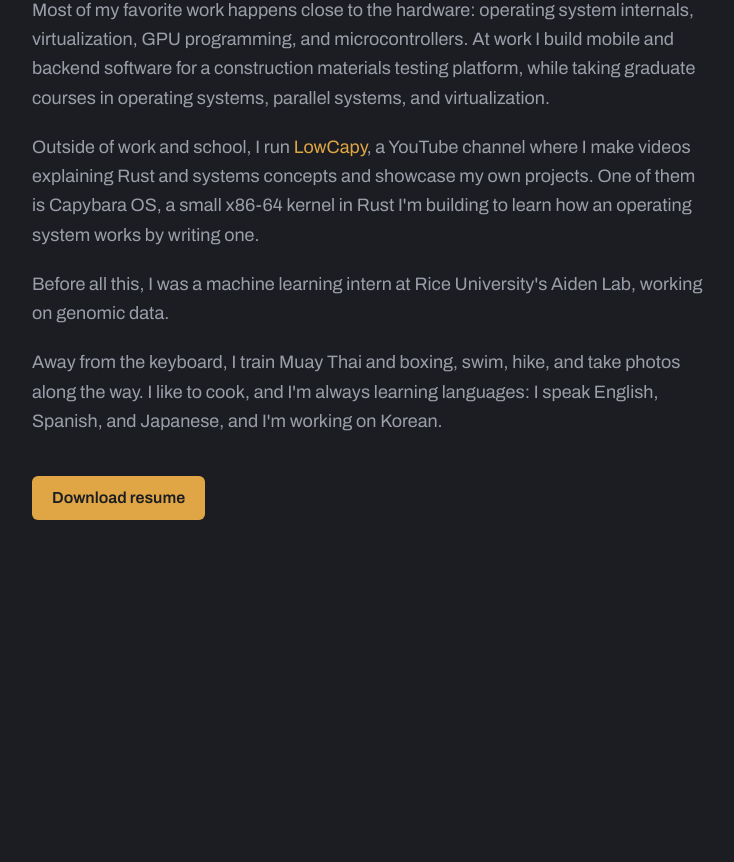
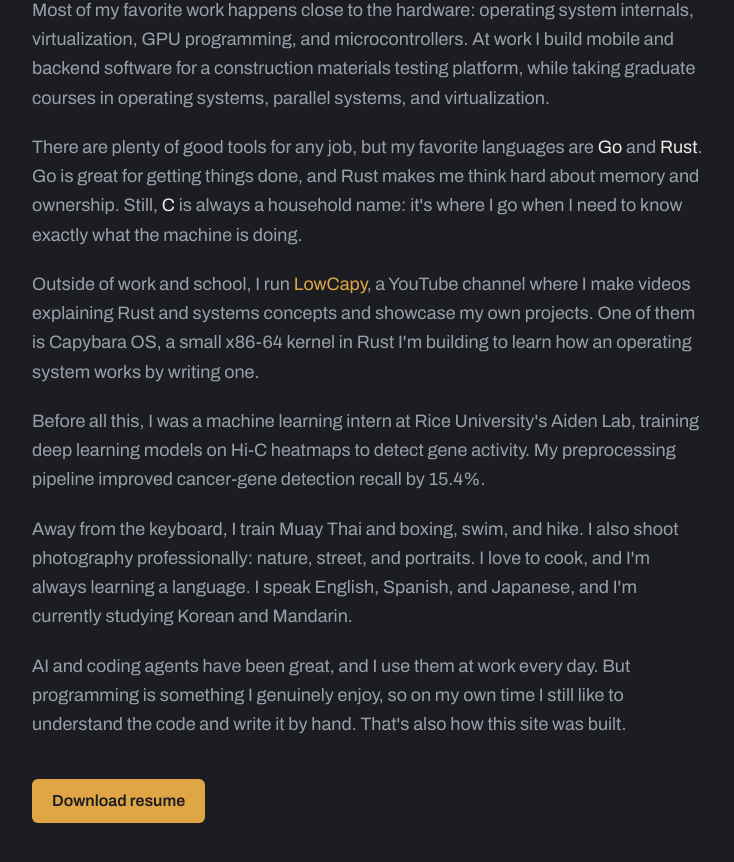
Before and after one commit to Daniel-Aguila/portfolio, a Next.js app: page /about in a window 1280 px wide. Shown: the part 316-1178 px from the top of the page, without its empty margins (120-854 px from the left). Before the commit the page ends 932 px from the top, so only its background shows below. Built offline with nearby package versions, Linux system fonts and the light colour scheme.

Commit message:
about me

```diff
--- a/app/about/page.tsx
+++ b/app/about/page.tsx
@@ -17,8 +17,20 @@ export default function AboutPage() {
                     systems, and virtualization.
                 </p>
                 <p>
+                    There are plenty of good tools for any job, but my favorite languages are{" "}
+                    <span className="text-silk">Go</span> and{" "}
+                    <span className="text-silk">Rust</span>. Go is great for getting things
+                    done, and Rust makes me think hard about memory and ownership. Still,{" "}
+                    <span className="text-silk">C</span> is always a household name: it&apos;s
+                    where I go when I need to know exactly what the machine is doing.
+                </p>
+                <p>
                     Outside of work and school, I run{" "}
-                    <a href="https://www.youtube.com/@LowCapy" target="_blank" className="text-copper hover:underline">
+                    <a
+                        href="https://www.youtube.com/@LowCapy"
+                        target="_blank"
+                        className="text-copper hover:underline"
+                    >
                         LowCapy
                     </a>
                     , a YouTube channel where I make videos explaining Rust and systems concepts and
@@ -27,12 +39,21 @@ export default function AboutPage() {
                 </p>
                 <p>
                     Before all this, I was a machine learning intern at Rice University&apos;s
-                    Aiden Lab, working on genomic data.
+                    Aiden Lab, training deep learning models on Hi-C heatmaps to detect gene
+                    activity. My preprocessing pipeline improved cancer-gene detection recall by
+                    15.4%.
                 </p>
                 <p>
-                    Away from the keyboard, I train Muay Thai and boxing, swim, hike, and take
-                    photos along the way. I like to cook, and I&apos;m always learning languages:
-                    I speak English, Spanish, and Japanese, and I&apos;m working on Korean.
+                    Away from the keyboard, I train Muay Thai and boxing, swim, and hike. I also
+                    shoot photography professionally: nature, street, and portraits. I love to
+                    cook, and I&apos;m always learning a language. I speak English, Spanish, and
+                    Japanese, and I&apos;m currently studying Korean and Mandarin.
+                </p>
+                <p>
+                    AI and coding agents have been great, and I use them at work every day. But
+                    programming is something I genuinely enjoy, so on my own time I still like to
+                    understand the code and write it by hand. That&apos;s also how this site was
+                    built.
                 </p>
             </div>
 
```
